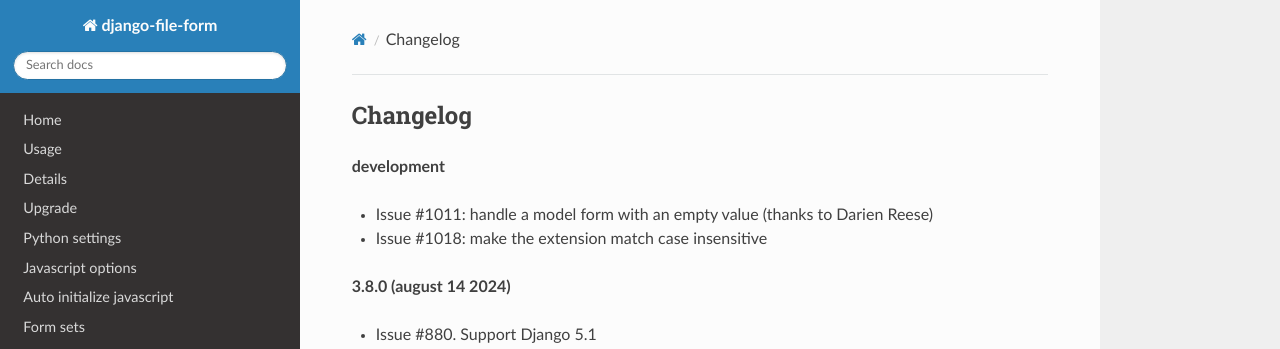
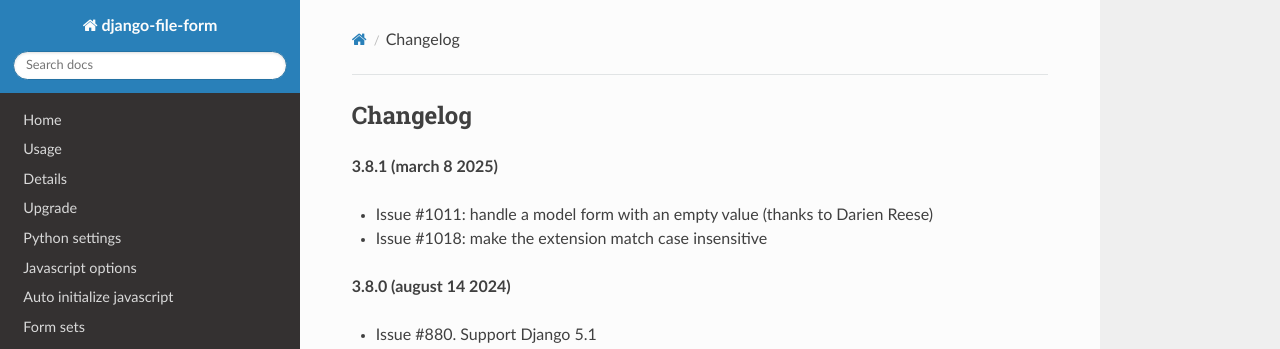
Before and after one commit to mbraak/django-file-form, an MkDocs documentation site: the page built from docs/changelog.md, in a window 1280 px wide and 900 px high. Shown: the top 349 px of the window. Built offline with MkDocs 1.6.1, drawn with Linux system fonts in a browser that asks for light colours; nearby versions of some CDN libraries.

Commit message:
Version 3.8.1

```diff
--- a/docs/changelog.md
+++ b/docs/changelog.md
@@ -1,6 +1,6 @@
 ## Changelog
 
-**development**
+**3.8.1 (march 8 2025)**
 
 - Issue #1011: handle a model form with an empty value (thanks to Darien Reese)
 - Issue #1018: make the extension match case insensitive
--- a/setup.py
+++ b/setup.py
@@ -7,7 +7,7 @@
 with open(path.join(this_directory, "README.md"), encoding="utf-8") as f:
     long_description = f.read()
 
-version = "3.8.0"
+version = "3.8.1"
 
 setup(
     name="django-file-form",
```
